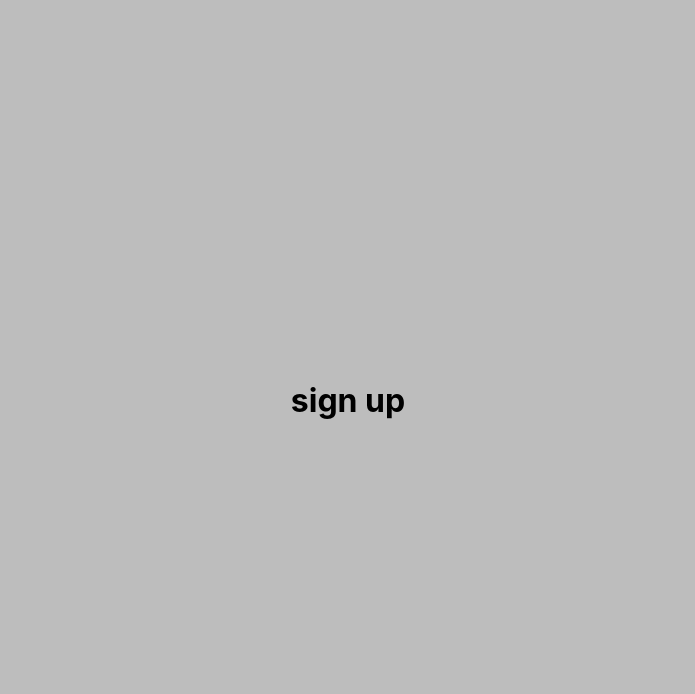
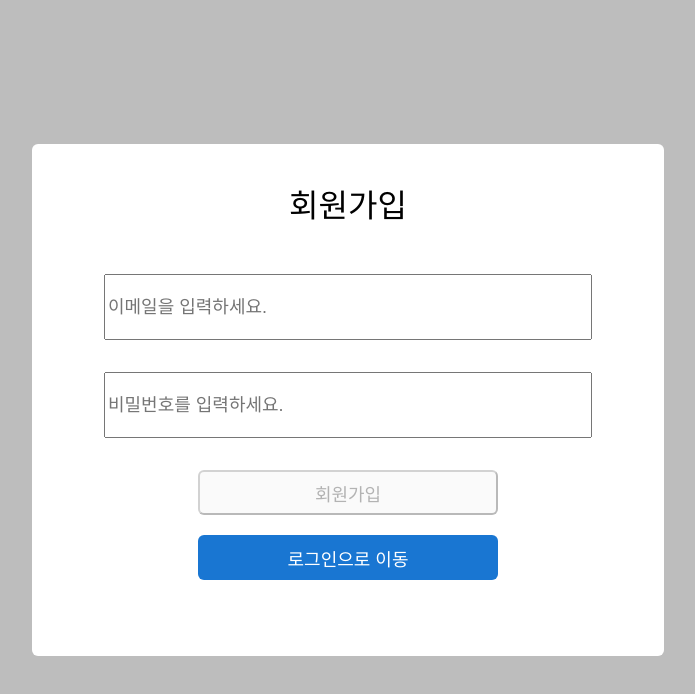
Before and after one commit to pji0219/wanted-pre-onboarding-frontend, a React (Create React App) app: page /signup in a window 1280 px wide. Shown: the top 694 px of the page, without its empty margins (292-987 px from the left). Built offline with nearby package versions, Linux system fonts and the light colour scheme; the HTML template or start-up script is replaced by a standard one.

Commit message:
Feat: 회원가입 기능 구현, auth api 추가

```diff
--- a/src/api/auth.js
+++ b/src/api/auth.js
@@ -0,0 +1,28 @@
+import axios from 'axios';
+
+// const axiosInstance = axios.create({
+//   baseURL: process.env.REACT_APP_SERVER_URL,
+//   headers: {
+//     'Content-Type': 'application/json',
+//   },
+// });
+
+const config = {
+  headers: {
+    'Content-Type': 'application/json',
+  },
+};
+
+export const signUpApi = async (payload) => {
+  const res = await axios.post(
+    `${process.env.REACT_APP_SERVER_URL}auth/signup`,
+    payload,
+    config
+  );
+  return res;
+};
+
+export const signInApi = async (payload) => {
+  const res = await axios.post('auth/signin', payload, config);
+  return res;
+};
--- /dev/null
+++ b/src/auth/components/SignUpForm.css
@@ -0,0 +1,59 @@
+.signup-form {
+  width: 100%;
+  height: 100%;
+  padding: 0;
+  display: flex;
+  flex-direction: column;
+  justify-content: center;
+  align-items: center;
+}
+
+.signup-form__title {
+  font-size: 32px;
+  margin-bottom: 32px;
+}
+
+.signup-form__inputs {
+  width: 100%;
+  display: flex;
+  flex-direction: column;
+  justify-content: flex-start;
+  align-items: center;
+}
+
+.signup-form__inputs input {
+  margin: 16px 0;
+  width: 480px;
+  height: 60px;
+  font-size: 18px;
+}
+
+.signup-form__signup-btn button {
+  width: 300px;
+  height: 45px;
+  font-size: 18px;
+  border-radius: 6px;
+  margin-top: 16px;
+  cursor: pointer;
+}
+
+.signin-link-btn button {
+  width: 300px;
+  height: 45px;
+  font-size: 18px;
+  border-radius: 6px;
+  border: none;
+  background-color: #1976d2;
+  color: #fff;
+  margin-bottom: 60px;
+  cursor: pointer;
+}
+
+.signin-link-btn a {
+  text-decoration: none;
+}
+
+.signin-link-btn a:visited {
+  text-decoration: none;
+  color: black;
+}
--- a/src/auth/components/SignUpForm.jsx
+++ b/src/auth/components/SignUpForm.jsx
@@ -1,8 +1,125 @@
+import { useEffect, useState } from 'react';
+import { Link, useNavigate } from 'react-router-dom';
+
+import { signUpApi } from '../../api/auth';
+import Container from '../../UIElements/Container';
+import './SignUpForm.css';
+
 function SignUpForm() {
+  const [email, setEmail] = useState('');
+  const [password, setPassword] = useState('');
+
+  // 이메일, 비밀번호 유효성 검사 (컴포넌트 마운트 시 인풋창에 아무것도 써져 있지 않으므로 유효하지 않은 것으로 (false)으로 시작)
+  // 유효성 검사 통과 시 유효한 것(true)으로 변경됨
+  const [isValidEmail, setIsValidEmail] = useState(false);
+  const [isValidPassword, setIsValidPassword] = useState(false);
+
+  // 로그인 버튼 활성/비활성을 위한 state
+  // 컴포넌트 마운트 시 처음에는 인풋창에 아무것도 써져 있지 않으므로 true로 시작
+  const [isDisabled, setIsDisabled] = useState(true);
+
+  const navigate = useNavigate();
+
+  useEffect(() => {
+    const hasToken = localStorage.getItem('auth');
+    if (hasToken) {
+      navigate('/todo');
+    }
+  }, [navigate]);
+
+  // isValidEmail, isValidPassword값이 바뀔때 마다 즉 사용자가 이메일이나 패스워드 지우고 재입력할 때 마다
+  // 호출되어 유효성 여부에 따라 버튼을 활성화/비활성화 시켜줌
+  useEffect(() => {
+    if (isValidEmail && isValidPassword === true) {
+      setIsDisabled(false);
+    } else {
+      setIsDisabled(true);
+    }
+  }, [isValidEmail, isValidPassword]);
+
+  const emailChangeHandler = (event) => {
+    const value = event.target.value;
+    setEmail(value);
+
+    if (!value.includes('@')) {
+      setIsValidEmail(false);
+    } else {
+      setIsValidEmail(true);
+    }
+  };
+
+  const passwordChangeHandler = (event) => {
+    const value = event.target.value;
+    setPassword(value);
+
+    if (value.length < 8) {
+      setIsValidPassword(false);
+    } else {
+      setIsValidPassword(true);
+    }
+  };
+
+  const submitHandler = async (event) => {
+    event.preventDefault();
+    const body = {
+      email,
+      password,
+    };
+
+    try {
+      const res = await signUpApi(body);
+
+      if (res.status !== 201) {
+        alert('회원가입에 실패 하였습니다.');
+        return;
+      }
+      navigate('/signin');
+    } catch (error) {
+      alert('에러가 발생 하였습니다.');
+      console.log(error);
+    }
+  };
+
   return (
-    <div>
-      <h1>sign up</h1>
-    </div>
+    <Container>
+      <form className='signup-form' onSubmit={submitHandler}>
+        <div className='signup-form__title'>
+          <span>회원가입</span>
+        </div>
+        <div className='signup-form__inputs'>
+          <input
+            data-testid='email-input'
+            type='email'
+            name='email'
+            value={email}
+            placeholder='이메일을 입력하세요.'
+            onChange={emailChangeHandler}
+          />
+          <input
+            data-testid='password-input'
+            type='password'
+            name='password'
+            value={password}
+            placeholder='비밀번호를 입력하세요.'
+            onChange={passwordChangeHandler}
+          />
+        </div>
+        <div className='signup-form__signup-btn'>
+          <button
+            data-testid='signup-button'
+            type='submit'
+            disabled={isDisabled}
+          >
+            회원가입
+          </button>
+        </div>
+      </form>
+      <div className='signin-link-btn'>
+        <Link to='/signin'>
+          <button>로그인으로 이동</button>
+        </Link>
+      </div>
+    </Container>
   );
 }
 
```
Also changed, not shown: 1 other file (tests, documents, lock files or other folders).
